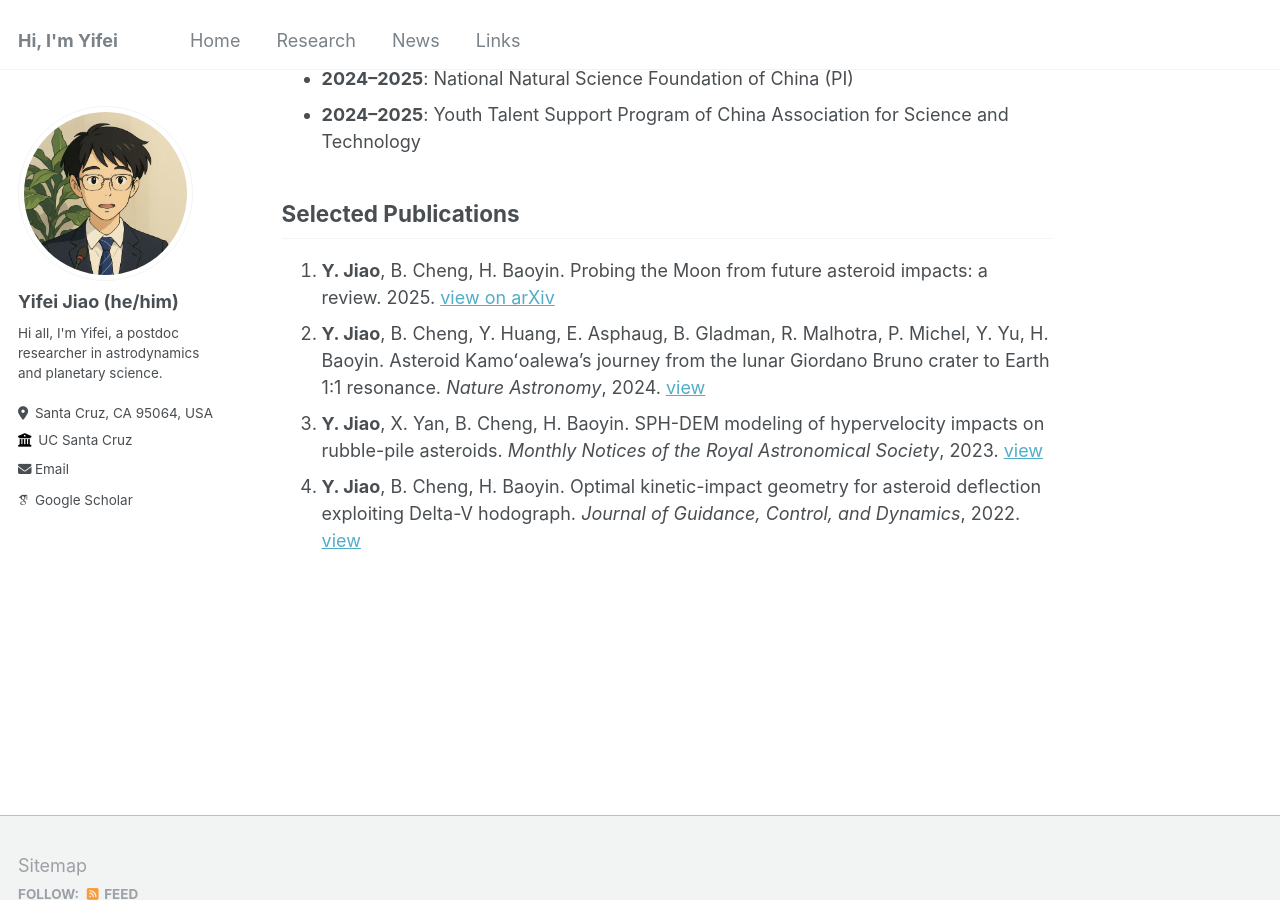
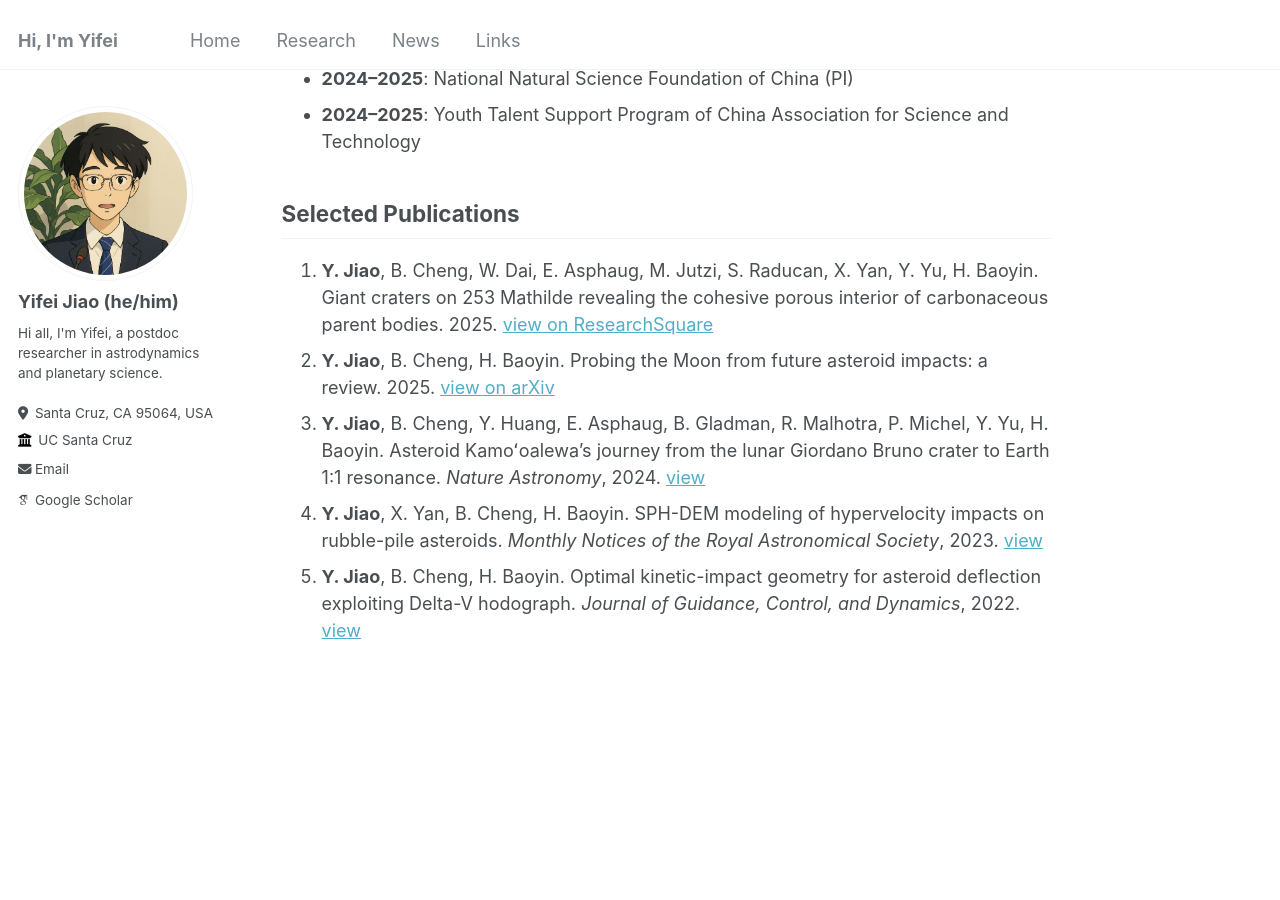
Before and after one commit to jiaoyf-thu/jiaoyf-thu.github.io, a Jekyll site: the page built from _pages/about.md, in a window 1280 px wide and 900 px high, scrolled down 1094 px. Built offline with Jekyll 4.4.1, drawn with Linux system fonts in a browser that asks for light colours; some web fonts are replaced.

Commit message:
Update selected publications in about.md
Reordered selected publications and added a new entry.

```diff
--- a/_pages/about.md
+++ b/_pages/about.md
@@ -36,7 +36,8 @@ Feel free to contact me at jiaoyf.thu@gmail.com for any discussions!
 
 ## Selected Publications
 
-1. **Y. Jiao**, B. Cheng, H. Baoyin. Probing the Moon from future asteroid impacts: a review. 2025. <a href="https://arxiv.org/abs/2509.01436" target="_blank">view on arXiv</a>
-2. **Y. Jiao**, B. Cheng, Y. Huang, E. Asphaug, B. Gladman, R. Malhotra, P. Michel, Y. Yu, H. Baoyin. Asteroid Kamoʻoalewa's journey from the lunar Giordano Bruno crater to Earth 1:1 resonance. *Nature Astronomy*, 2024. <a href="https://www.nature.com/articles/s41550-024-02258-z" target="_blank">view</a>
-3. **Y. Jiao**, X. Yan, B. Cheng, H. Baoyin. SPH-DEM modeling of hypervelocity impacts on rubble-pile asteroids. *Monthly Notices of the Royal Astronomical Society*, 2023. <a href="https://doi.org/10.1093/mnras/stad3888" target="_blank">view</a>
-4. **Y. Jiao**, B. Cheng, H. Baoyin. Optimal kinetic-impact geometry for asteroid deflection exploiting Delta-V hodograph. *Journal of Guidance, Control, and Dynamics*, 2022. <a href="https://arc.aiaa.org/doi/10.2514/1.G006876" target="_blank">view</a>
+5. **Y. Jiao**, B. Cheng, W. Dai, E. Asphaug, M. Jutzi, S. Raducan, X. Yan, Y. Yu, H. Baoyin. Giant craters on 253 Mathilde revealing the cohesive porous interior of carbonaceous parent bodies. 2025. <a href="https://doi.org/10.21203/rs.3.rs-6500771/v1" target="_blank">view on ResearchSquare</a>
+4. **Y. Jiao**, B. Cheng, H. Baoyin. Probing the Moon from future asteroid impacts: a review. 2025. <a href="https://arxiv.org/abs/2509.01436" target="_blank">view on arXiv</a>
+3. **Y. Jiao**, B. Cheng, Y. Huang, E. Asphaug, B. Gladman, R. Malhotra, P. Michel, Y. Yu, H. Baoyin. Asteroid Kamoʻoalewa's journey from the lunar Giordano Bruno crater to Earth 1:1 resonance. *Nature Astronomy*, 2024. <a href="https://www.nature.com/articles/s41550-024-02258-z" target="_blank">view</a>
+2. **Y. Jiao**, X. Yan, B. Cheng, H. Baoyin. SPH-DEM modeling of hypervelocity impacts on rubble-pile asteroids. *Monthly Notices of the Royal Astronomical Society*, 2023. <a href="https://doi.org/10.1093/mnras/stad3888" target="_blank">view</a>
+1. **Y. Jiao**, B. Cheng, H. Baoyin. Optimal kinetic-impact geometry for asteroid deflection exploiting Delta-V hodograph. *Journal of Guidance, Control, and Dynamics*, 2022. <a href="https://arc.aiaa.org/doi/10.2514/1.G006876" target="_blank">view</a>
```
